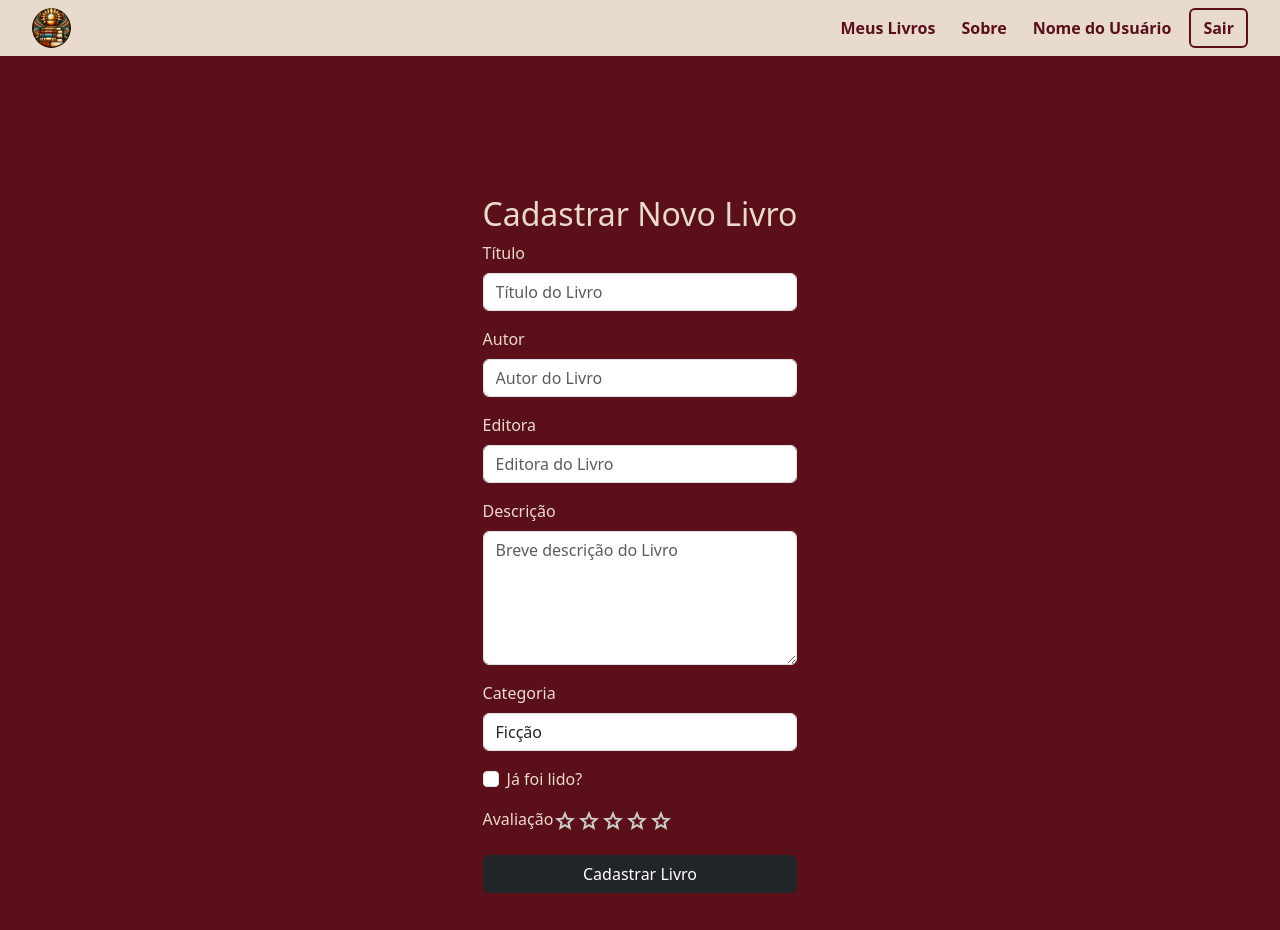
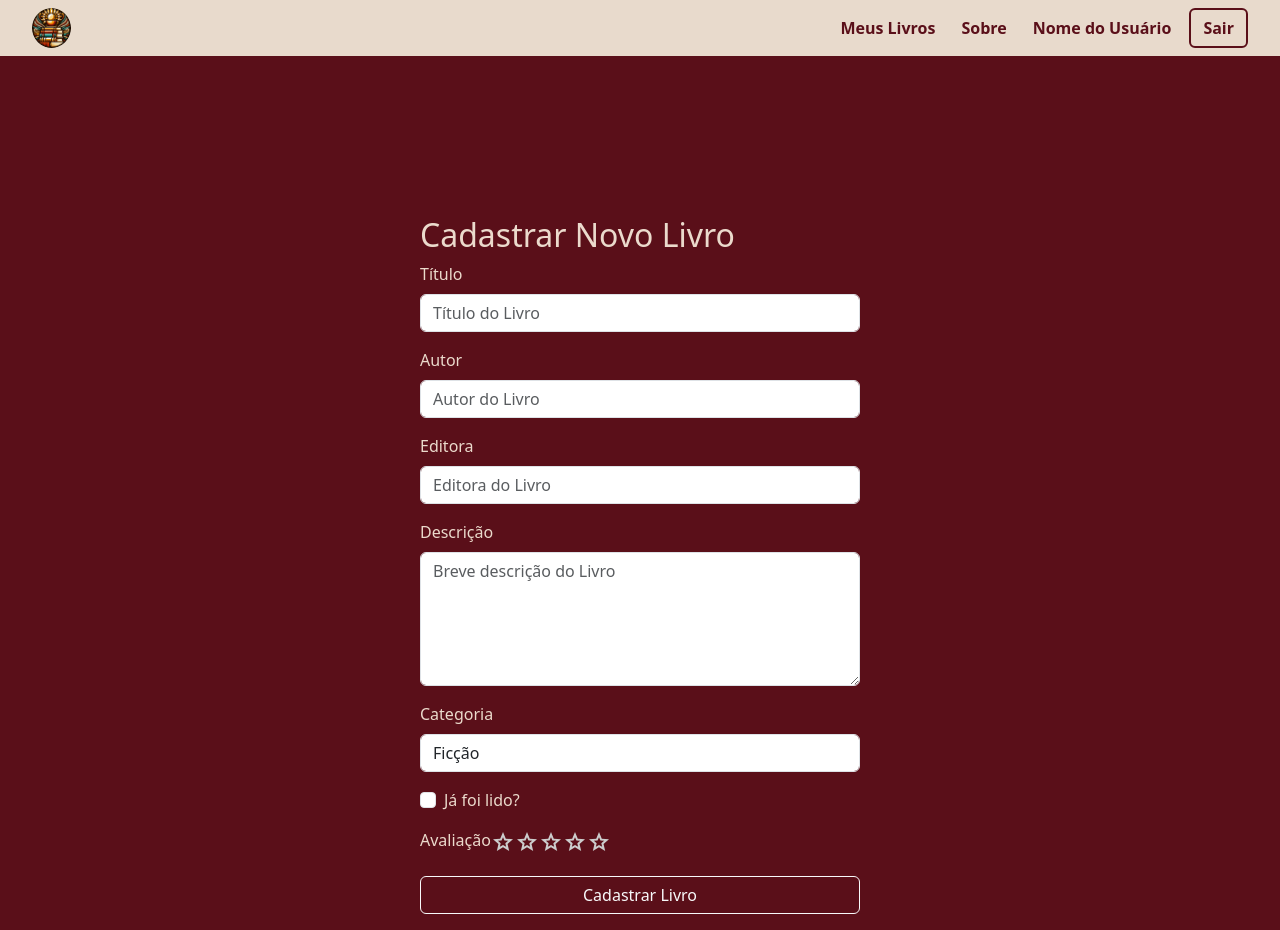
Before and after one commit to flaviare1s/biblioteca-pessoal, a React (Vite) app: page /livros/adicionar in a window 1280 px wide. Before the commit the page ends 909 px from the top, so only its background shows below. Built offline with nearby package versions, Linux system fonts and the light colour scheme.

Commit message:
Ajustei estilo

```diff
--- a/src/pages/NovoLivro.jsx
+++ b/src/pages/NovoLivro.jsx
@@ -1,3 +1,4 @@
+import '../styles/NovoLivro.css'
 import { useState } from 'react';
 import { Button, Container, Form, Row, Col } from 'react-bootstrap';
 import star from '../assets/star.svg';
@@ -13,7 +14,7 @@ const NovoLivro = () => {
   }
 
   return (
-    <Container className='mt-3'>
+    <main className='px-3'>
       <Form className='form-section'>
         <h2>Cadastrar Novo Livro</h2>
 
@@ -66,11 +67,11 @@ const NovoLivro = () => {
           ))}
         </section>
 
-        <Button variant='dark' type='submit' className='w-100 my-3'>
+        <Button variant='outline-light' type='submit' className='w-100 my-3'>
           Cadastrar Livro
         </Button>
       </Form>
-    </Container>
+    </main>
   );
 }
 
```
